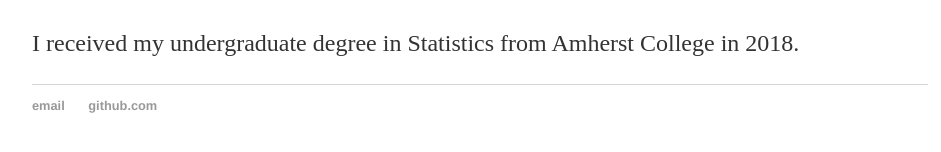
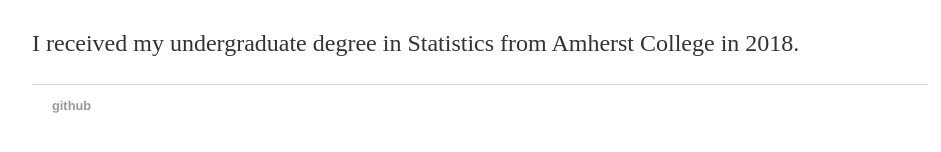
Before and after one commit to svteichman/svteichman.github.io, a Jekyll site: the page built from index.html, in a window 1280 px wide. Shown: the part 262-414 px from the top of the page, without its empty margins (160-1101 px from the left). Built offline with Jekyll 4.4.1, drawn with Linux system fonts in a browser that asks for light colours; some of the changed lines change nothing that is shown.

Commit message:
Update default.html
changing contacts at bottom

```diff
--- a/_layouts/default.html
+++ b/_layouts/default.html
@@ -22,8 +22,8 @@
 			</div><!-- /.container -->
 			<footer>
 	    		<ul>
-	        		<li><a href="mailto:teichs@uw.edu">email</a></li>
-	        		<li><a href="https://github.com/svteichman">github.com</a></li>
+	        		<li><a email: teichs [at] uw [dot] edu </a></li>
+	        		<li><a href="https://github.com/svteichman">github</a></li>
 				</ul>
 			</footer>
 		</body>
```
